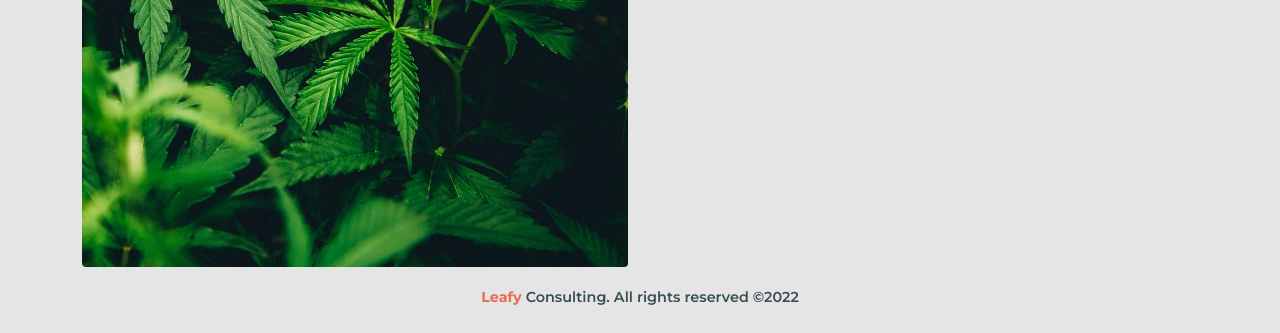
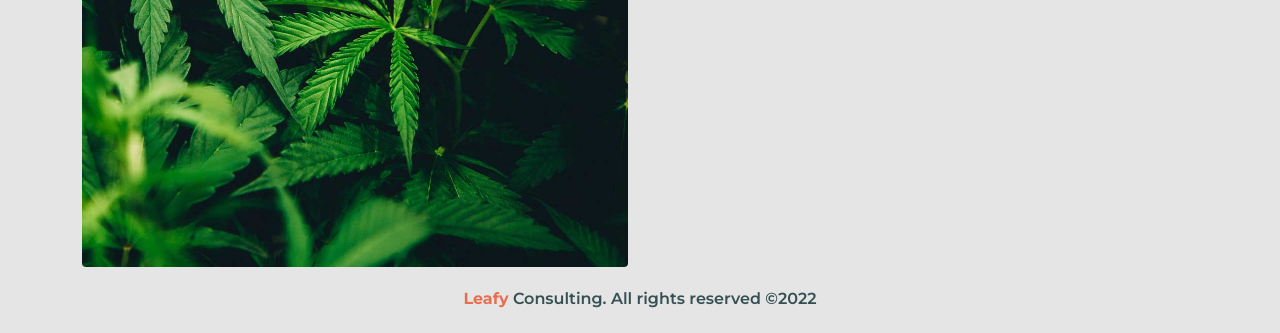
Before and after one commit to Fabrizionb/Leafy, a website: page index.html in a window 1280 px wide. Shown: the part 467-800 px from the top of the page. Drawn offline with Linux system fonts and the light colour scheme.

Commit message:
incremento tamaño p footer2

```diff
--- a/scss/misc/_variables.scss
+++ b/scss/misc/_variables.scss
@@ -12,7 +12,7 @@ xl: 3.5em,
 large: 2.5em,
 small: 1.5em,
 xsmall: 1em,
-footer: 0.9em
+footer: 0.9git em
 );
 
 @each $var, $val in $sizes {
```
Also changed, not shown: css/main.css.
